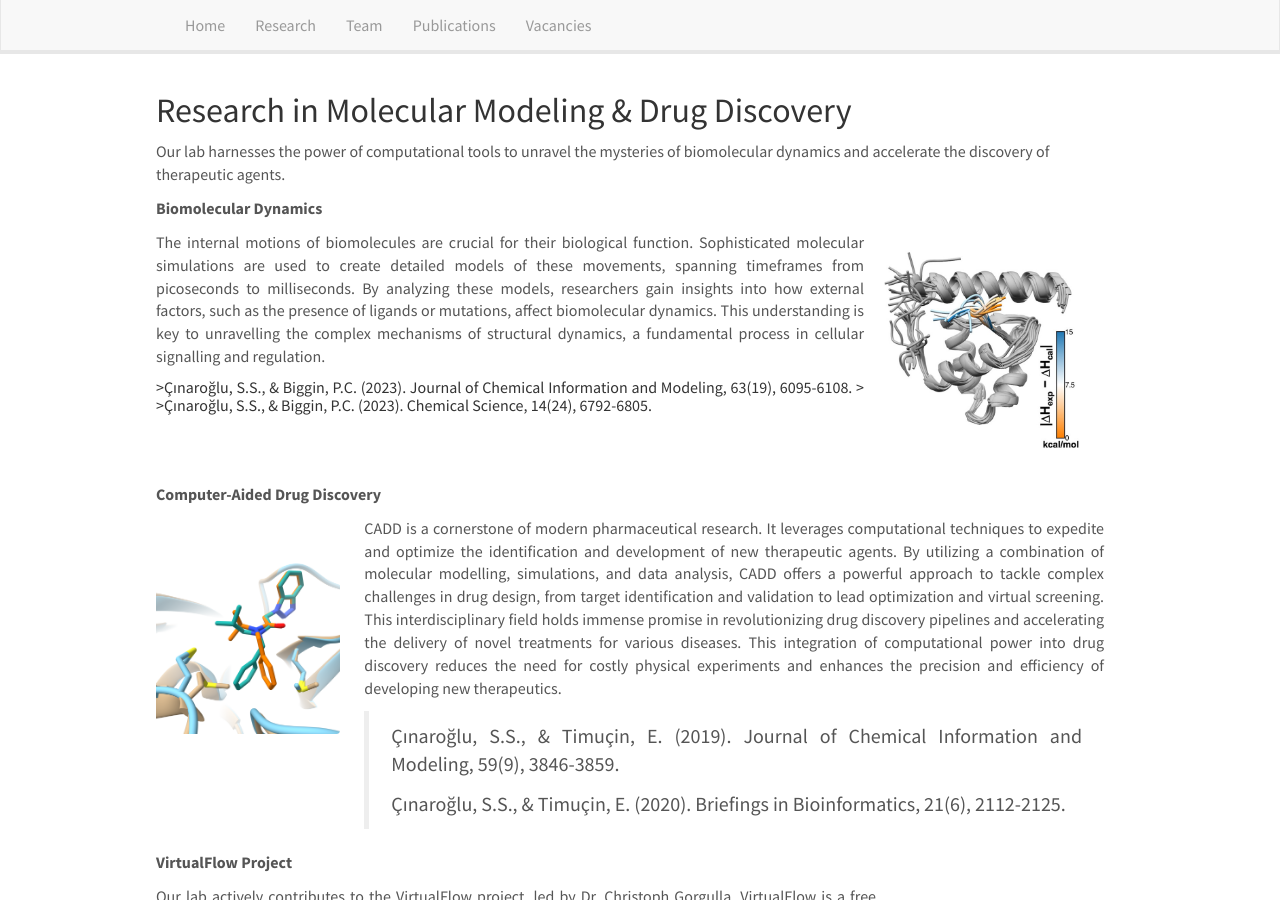
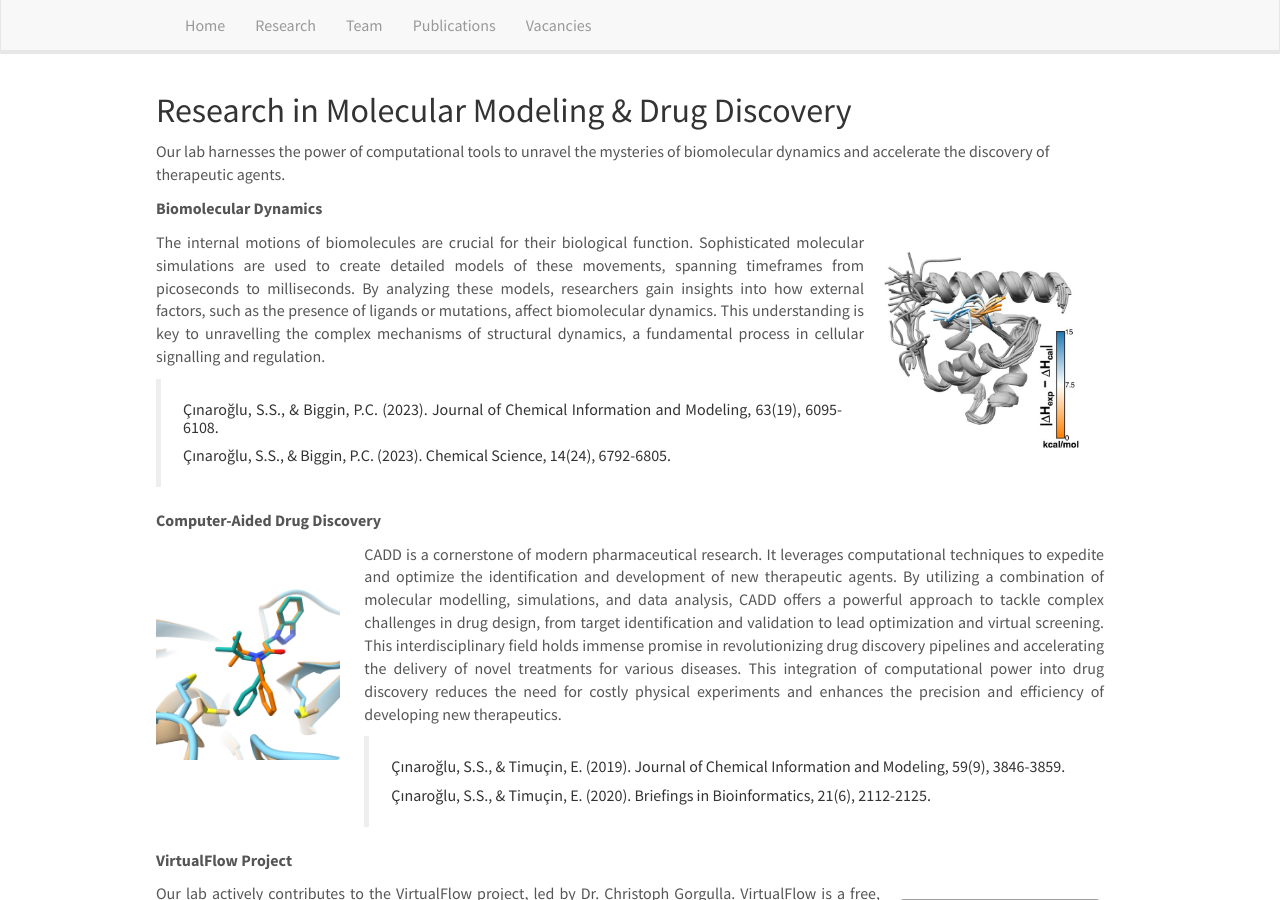
Before and after one commit to CinarogluLab/cinaroglulab.github.io, a Jekyll site: the page built from _pages/research.md, in a window 1280 px wide and 900 px high. Built offline with Jekyll 4.4.1, drawn with Linux system fonts in a browser that asks for light colours; nearby versions of some CDN libraries; grey boxes are pictures that could not be loaded.

Commit message:
Update research.md

```diff
--- a/_pages/research.md
+++ b/_pages/research.md
@@ -17,11 +17,11 @@ Our lab harnesses the power of computational tools to unravel the mysteries of b
 
 The internal motions of biomolecules are crucial for their biological function. Sophisticated molecular simulations are used to create detailed models of these movements, spanning timeframes from picoseconds to milliseconds. By analyzing these models, researchers gain insights into how external factors, such as the presence of ligands or mutations, affect biomolecular dynamics. This understanding is key to unravelling the complex mechanisms of structural dynamics, a fundamental process in cellular signalling and regulation.
 
-<h5>
->Çınaroğlu, S.S., & Biggin, P.C. (2023). Journal of Chemical Information and Modeling, 63(19), 6095-6108.
+
+><h5>Çınaroğlu, S.S., & Biggin, P.C. (2023). Journal of Chemical Information and Modeling, 63(19), 6095-6108.</h5>
 >
->Çınaroğlu, S.S., & Biggin, P.C. (2023). Chemical Science, 14(24), 6792-6805.
-</h5>
+><h5>Çınaroğlu, S.S., & Biggin, P.C. (2023). Chemical Science, 14(24), 6792-6805.</h5>
+
 </div>
 
 <div style="flex: 0 0 auto;">
@@ -42,9 +42,9 @@ The internal motions of biomolecules are crucial for their biological function.
 
 CADD is a cornerstone of modern pharmaceutical research. It leverages computational techniques to expedite and optimize the identification and development of new therapeutic agents. By utilizing a combination of molecular modelling, simulations, and data analysis, CADD offers a powerful approach to tackle complex challenges in drug design, from target identification and validation to lead optimization and virtual screening. This interdisciplinary field holds immense promise in revolutionizing drug discovery pipelines and accelerating the delivery of novel treatments for various diseases. This integration of computational power into drug discovery reduces the need for costly physical experiments and enhances the precision and efficiency of developing new therapeutics.
 
->Çınaroğlu, S.S., & Timuçin, E. (2019). Journal of Chemical Information and Modeling, 59(9), 3846-3859.
+><h5>Çınaroğlu, S.S., & Timuçin, E. (2019). Journal of Chemical Information and Modeling, 59(9), 3846-3859.</h5>
 >
->Çınaroğlu, S.S., & Timuçin, E. (2020). Briefings in Bioinformatics, 21(6), 2112-2125.
+><h5>Çınaroğlu, S.S., & Timuçin, E. (2020). Briefings in Bioinformatics, 21(6), 2112-2125.</h5>
 
 </div>
 </div>
```
